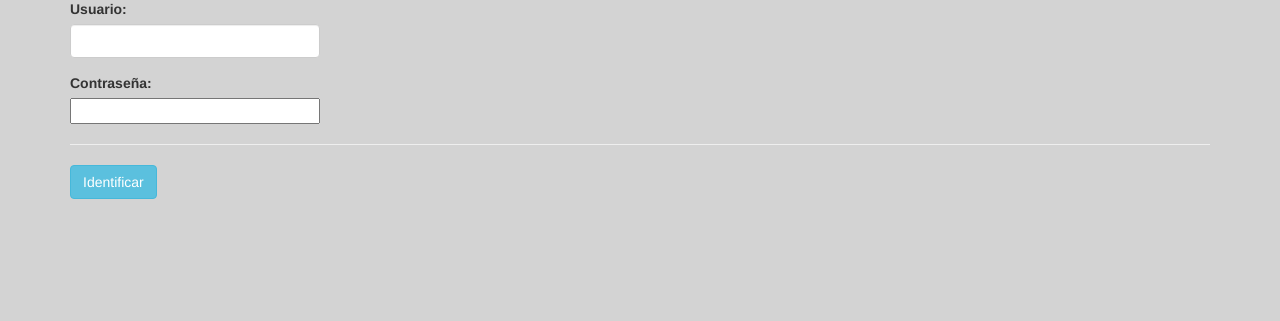
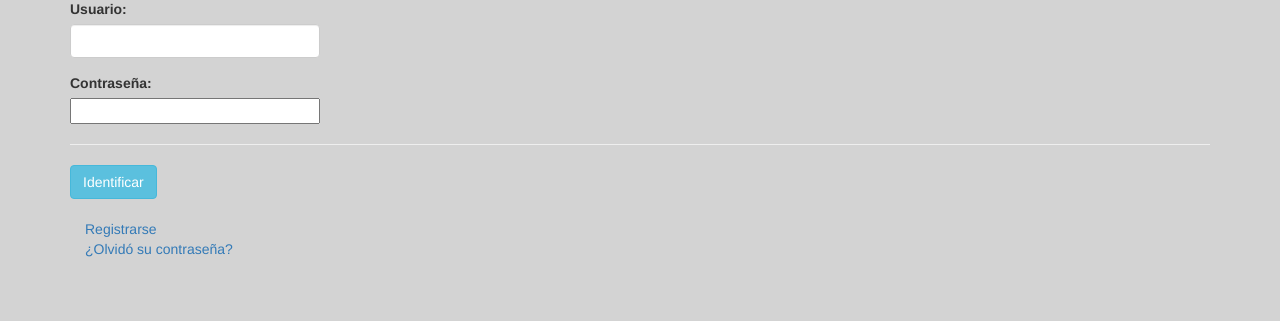
Before and after one commit to Cordooba/Videoclub, a PHP site: page / in a window 1280 px wide. Shown: the part 121-442 px from the top of the page. Run offline with PHP 8.4, Linux system fonts and the light colour scheme.

Commit message:
Registro y recordar contraseña en nuestra aplicacion web

```diff
--- a/css/style.css
+++ b/css/style.css
@@ -14,3 +14,9 @@ body {
 	width: 250px;
 
 }
+
+a{
+
+	width: 100px;
+
+}
--- a/login.html.php
+++ b/login.html.php
@@ -40,6 +40,12 @@
 				<button class="btn btn-info">Identificar</button>
 			</div>
 		</form>
+		<br>
+		<div id="a" class="container">
+			<a href="register.html.php">Registrarse</a>
+			<br>
+			<a href="forgotpsw.html.php">¿Olvidó su contraseña?</a>
+		</div>
 	</div>
 </body>
 </html>
```
Also changed, not shown: forgotpsw.html.php (added, +14 -0 lines), register.html.php (added, +14 -0 lines).
